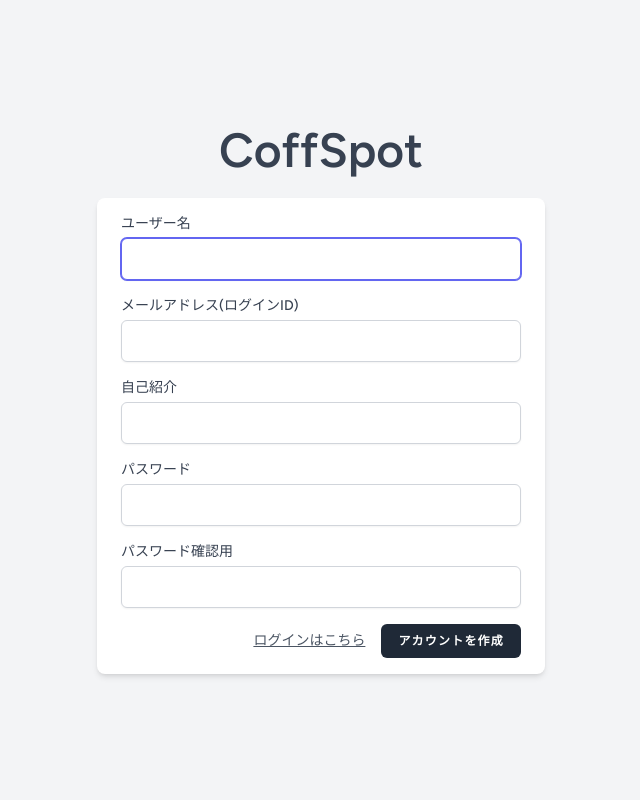
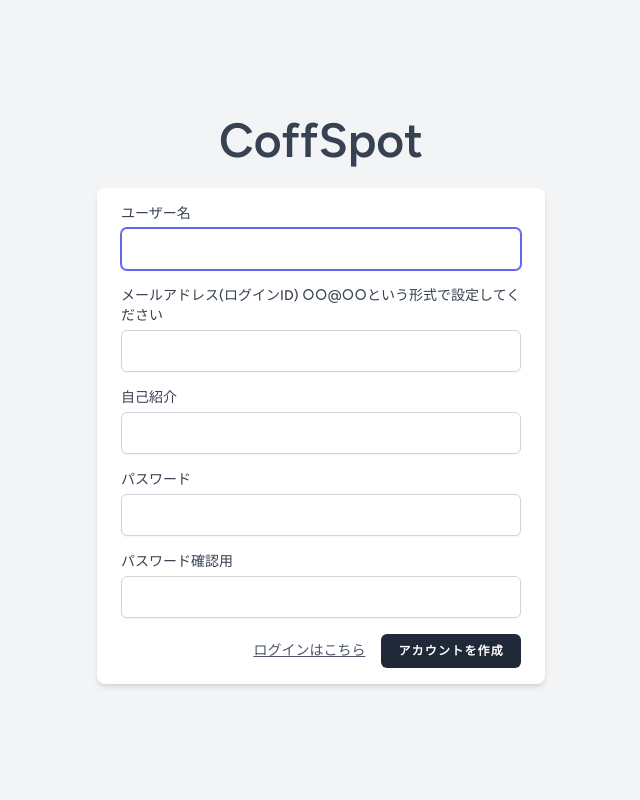
Before and after one commit to ok66ym/coffeeApp, a Laravel app: page /register in a window 1280 px wide. Shown: the whole page, without its empty margins (319-959 px from the left). Run offline with Laravel 9, Linux system fonts and the light colour scheme; style sheets or scripts are compiled from the project's sources.

Commit message:
modified register form and update_profile form

```diff
--- a/resources/views/auth/register.blade.php
+++ b/resources/views/auth/register.blade.php
@@ -11,7 +11,7 @@
 
         <!-- Email Address -->
         <div class="mt-4">
-            <x-input-label for="email" :value="__('メールアドレス(ログインID)')" />
+            <x-input-label for="email" :value="__('メールアドレス(ログインID)  ○○@○○という形式で設定してください')" />
             <x-text-input id="myinfo" class="block mt-1 w-full" type="email" name="email" :value="old('email')" required autocomplete="username" />
             <x-input-error :messages="$errors->get('email')" class="mt-2" />
         </div>
--- a/resources/views/profile/partials/update-profile-information-form.blade.php
+++ b/resources/views/profile/partials/update-profile-information-form.blade.php
@@ -30,7 +30,7 @@
             </div>
 
             <div>
-                <x-input-label for="email" :value="__('メールアドレス(ID)')" />
+                <x-input-label for="email" :value="__('メールアドレス(ID)  ○○@○○という形式で設定してください')" />
                 <x-text-input id="email" name="email" type="email" class="mt-1 block w-full" :value="old('email', $user->email)" required autocomplete="username" />
                 <x-input-error class="mt-2" :messages="$errors->get('email')" />
 
```
